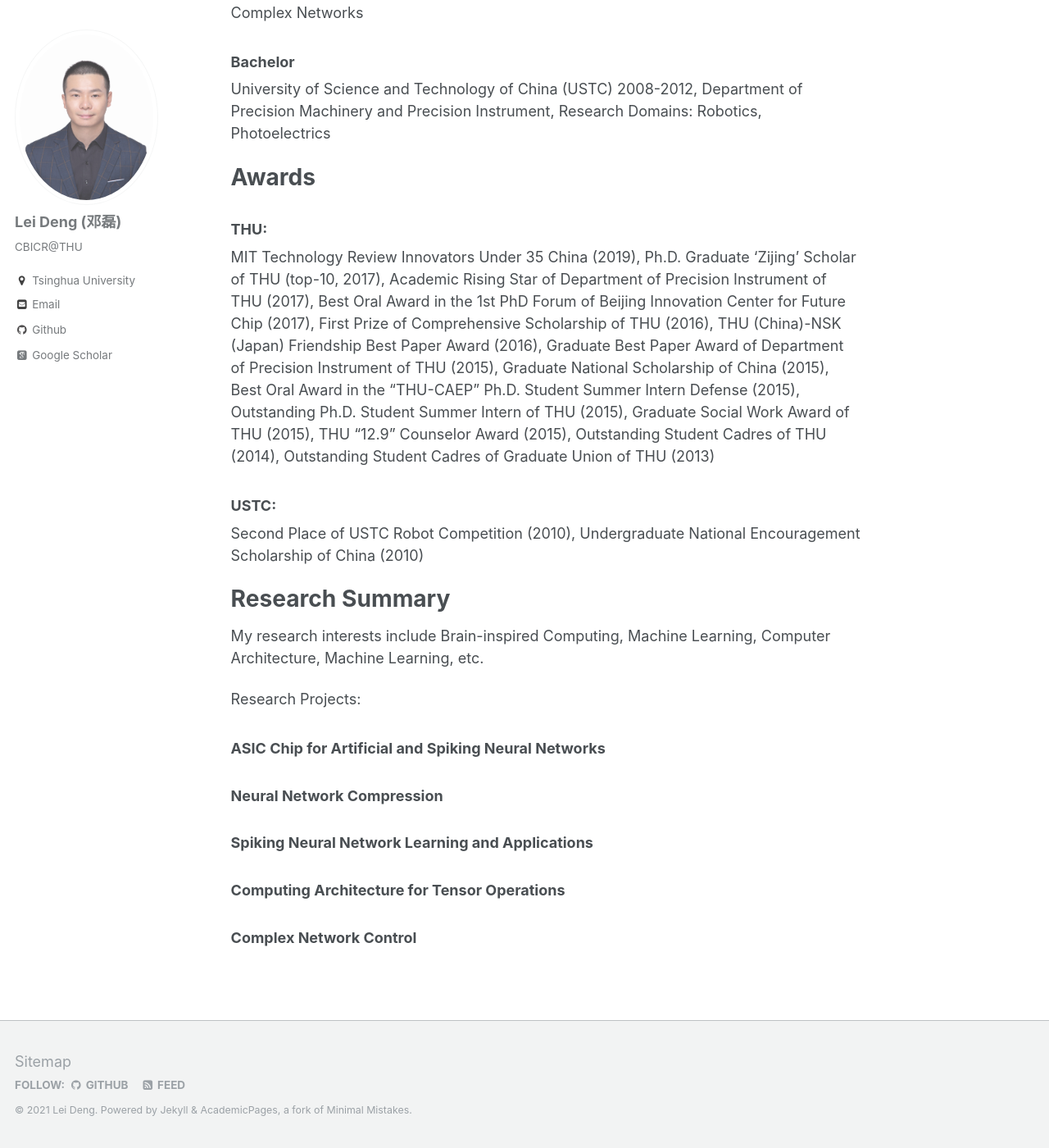
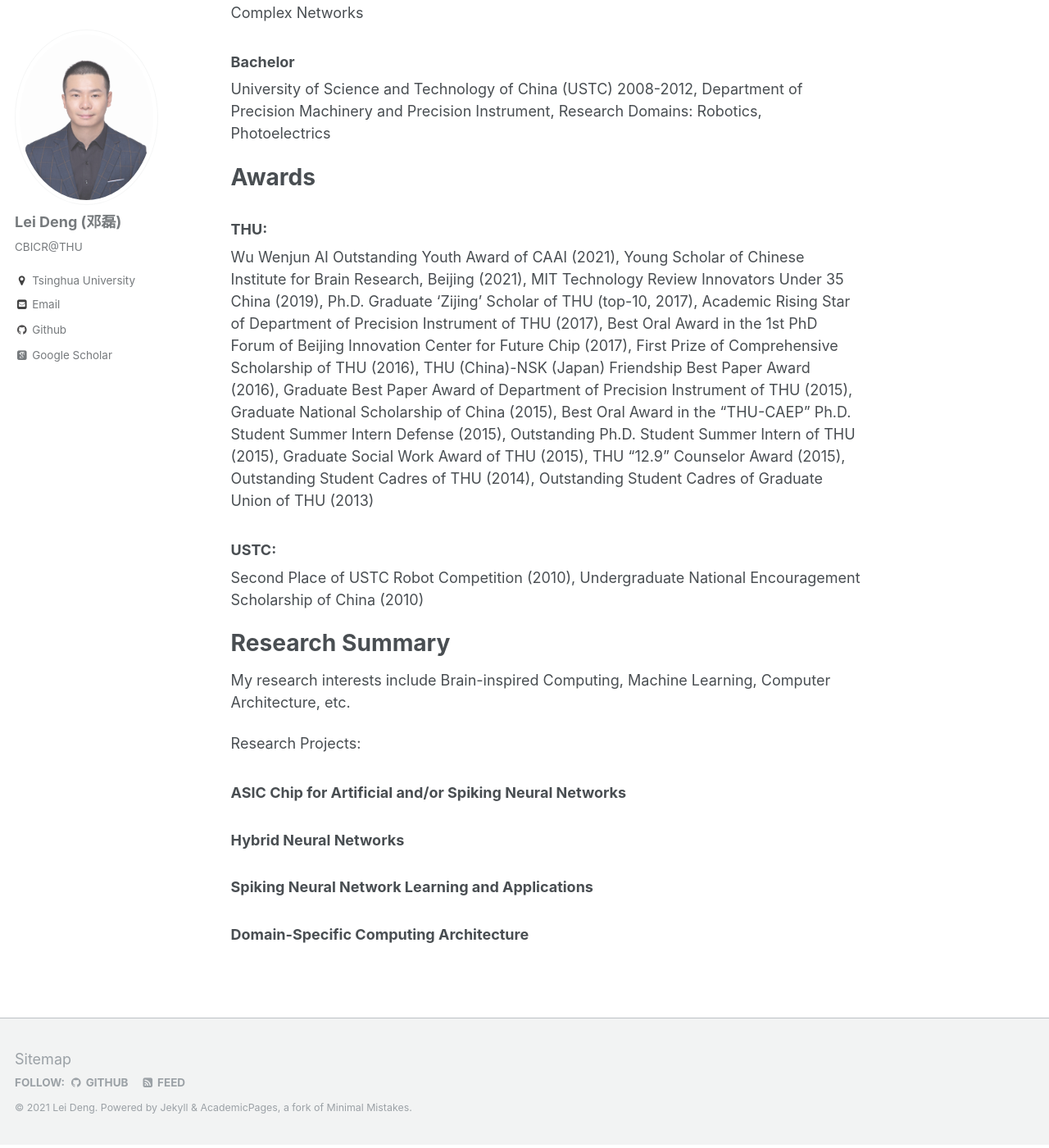
Before and after one commit to dllfei/dllfei.github.io, a Jekyll site: the page built from _pages/about.md, in a window 1280 px wide and 1400 px high, scrolled down 1220 px. Shown: the whole window at 82% size. Built offline with Jekyll 4.4.1, drawn with Linux system fonts in a browser that asks for light colours; some web fonts are replaced.

Commit message:
Update about.md

```diff
--- a/_pages/about.md
+++ b/_pages/about.md
@@ -25,23 +25,21 @@ University of Science and Technology of China (USTC) 2008-2012, Department of Pr
 Awards
 ======
 ### THU:
-MIT Technology Review Innovators Under 35 China (2019), Ph.D. Graduate ‘Zijing’ Scholar of THU (top-10, 2017), Academic Rising Star of Department of Precision Instrument of THU (2017), Best Oral Award in the 1st PhD Forum of Beijing Innovation Center for Future Chip (2017), First Prize of Comprehensive Scholarship of THU (2016), THU (China)-NSK (Japan) Friendship Best Paper Award (2016), Graduate Best Paper Award of Department of Precision Instrument of THU (2015), Graduate National Scholarship of China (2015), Best Oral Award in the “THU-CAEP” Ph.D. Student Summer Intern Defense (2015), Outstanding Ph.D. Student Summer Intern of THU (2015), Graduate Social Work Award of THU (2015), THU “12.9” Counselor Award (2015), Outstanding Student Cadres of THU (2014), Outstanding Student Cadres of Graduate Union of THU (2013)
+Wu Wenjun AI Outstanding Youth Award of CAAI (2021), Young Scholar of Chinese Institute for Brain Research, Beijing (2021), MIT Technology Review Innovators Under 35 China (2019), Ph.D. Graduate ‘Zijing’ Scholar of THU (top-10, 2017), Academic Rising Star of Department of Precision Instrument of THU (2017), Best Oral Award in the 1st PhD Forum of Beijing Innovation Center for Future Chip (2017), First Prize of Comprehensive Scholarship of THU (2016), THU (China)-NSK (Japan) Friendship Best Paper Award (2016), Graduate Best Paper Award of Department of Precision Instrument of THU (2015), Graduate National Scholarship of China (2015), Best Oral Award in the “THU-CAEP” Ph.D. Student Summer Intern Defense (2015), Outstanding Ph.D. Student Summer Intern of THU (2015), Graduate Social Work Award of THU (2015), THU “12.9” Counselor Award (2015), Outstanding Student Cadres of THU (2014), Outstanding Student Cadres of Graduate Union of THU (2013)
 
 ### USTC:
 Second Place of USTC Robot Competition (2010), Undergraduate National Encouragement Scholarship of China (2010)
 
 Research Summary
 ======
-My research interests include Brain-inspired Computing, Machine Learning, Computer Architecture, Machine Learning, etc.
+My research interests include Brain-inspired Computing, Machine Learning, Computer Architecture, etc.
 
 Research Projects:
 
-### ASIC Chip for Artificial and Spiking Neural Networks
+### ASIC Chip for Artificial and/or Spiking Neural Networks
 
-### Neural Network Compression
+### Hybrid Neural Networks
 
 ### Spiking Neural Network Learning and Applications
 
-### Computing Architecture for Tensor Operations
-
-### Complex Network Control
+### Domain-Specific Computing Architecture
```
